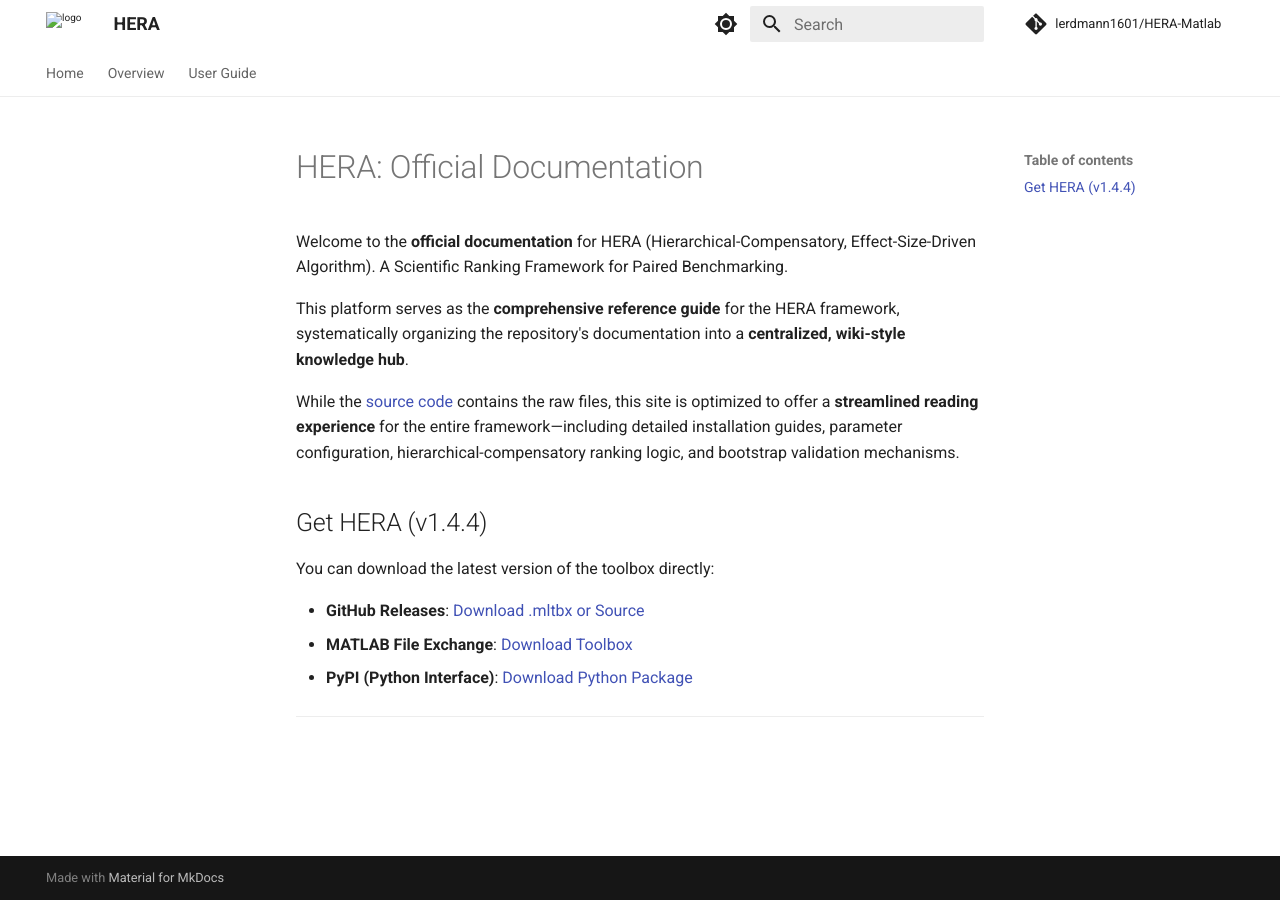
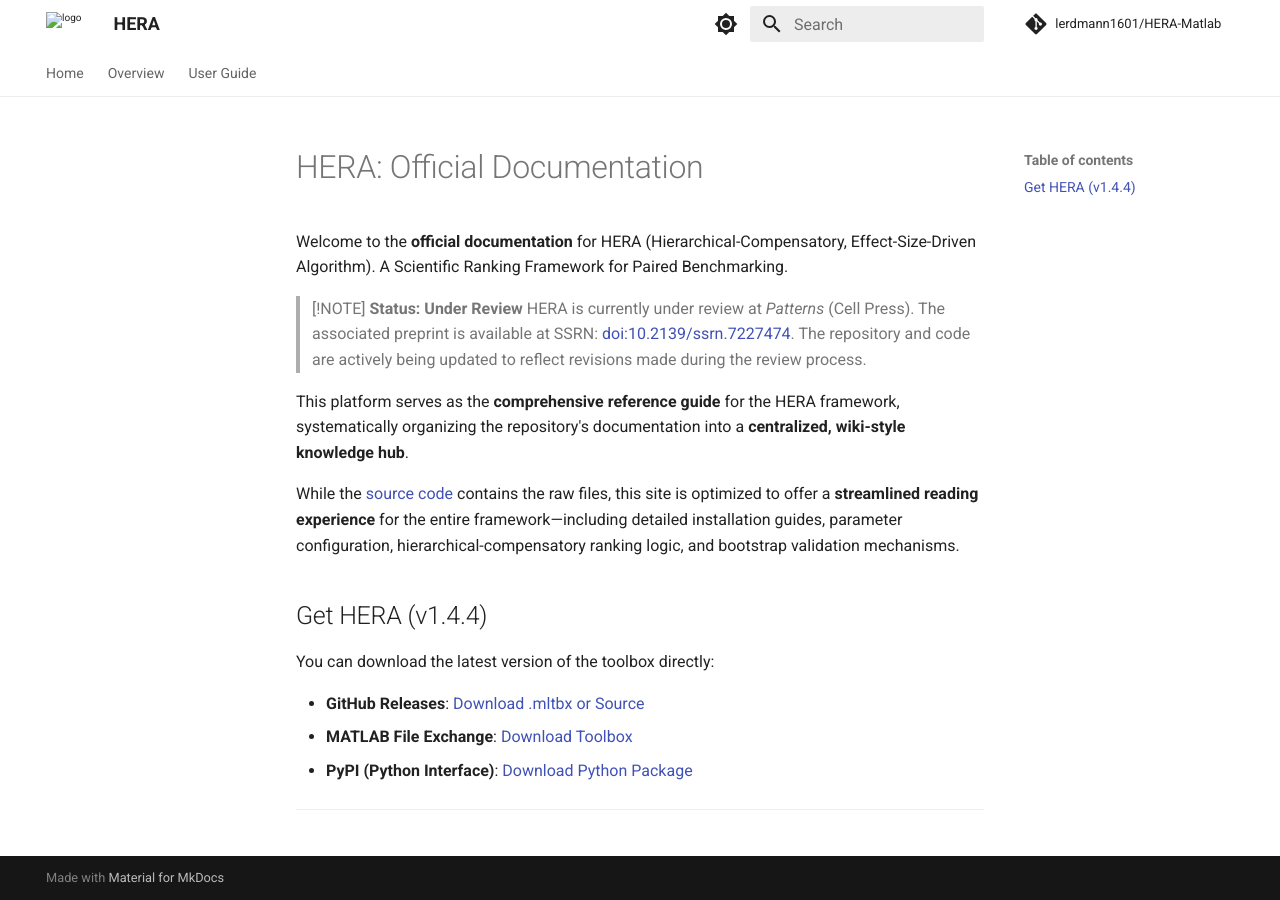
Before and after one commit to lerdmann1601/HERA-Matlab, an MkDocs documentation site: the page built from docs/landing_header.md, in a window 1280 px wide. Built offline with MkDocs 1.6.1 and Material for MkDocs 9.7.7, drawn with Linux system fonts in a browser that asks for light colours; comment, search, counter and statistics services are not loaded.

Commit message:
docs: add review status note and preprint link to landing page header

```diff
--- a/docs/landing_header.md
+++ b/docs/landing_header.md
@@ -2,6 +2,11 @@
 # HERA: Official Documentation
 
 Welcome to the **official documentation** for HERA (Hierarchical-Compensatory, Effect-Size-Driven Algorithm). A Scientific Ranking Framework for Paired Benchmarking.
+
+> [!NOTE]
+> **Status: Under Review**
+> HERA is currently under review at *Patterns* (Cell Press). The associated preprint is available at SSRN: [doi:10.2139/ssrn.7227474](https://doi.org/10.2139/ssrn.7227474).
+> The repository and code are actively being updated to reflect revisions made during the review process.
 
 This platform serves as the **comprehensive reference guide** for the HERA framework, systematically organizing the repository's documentation into a **centralized, wiki-style knowledge hub**.
 
```
